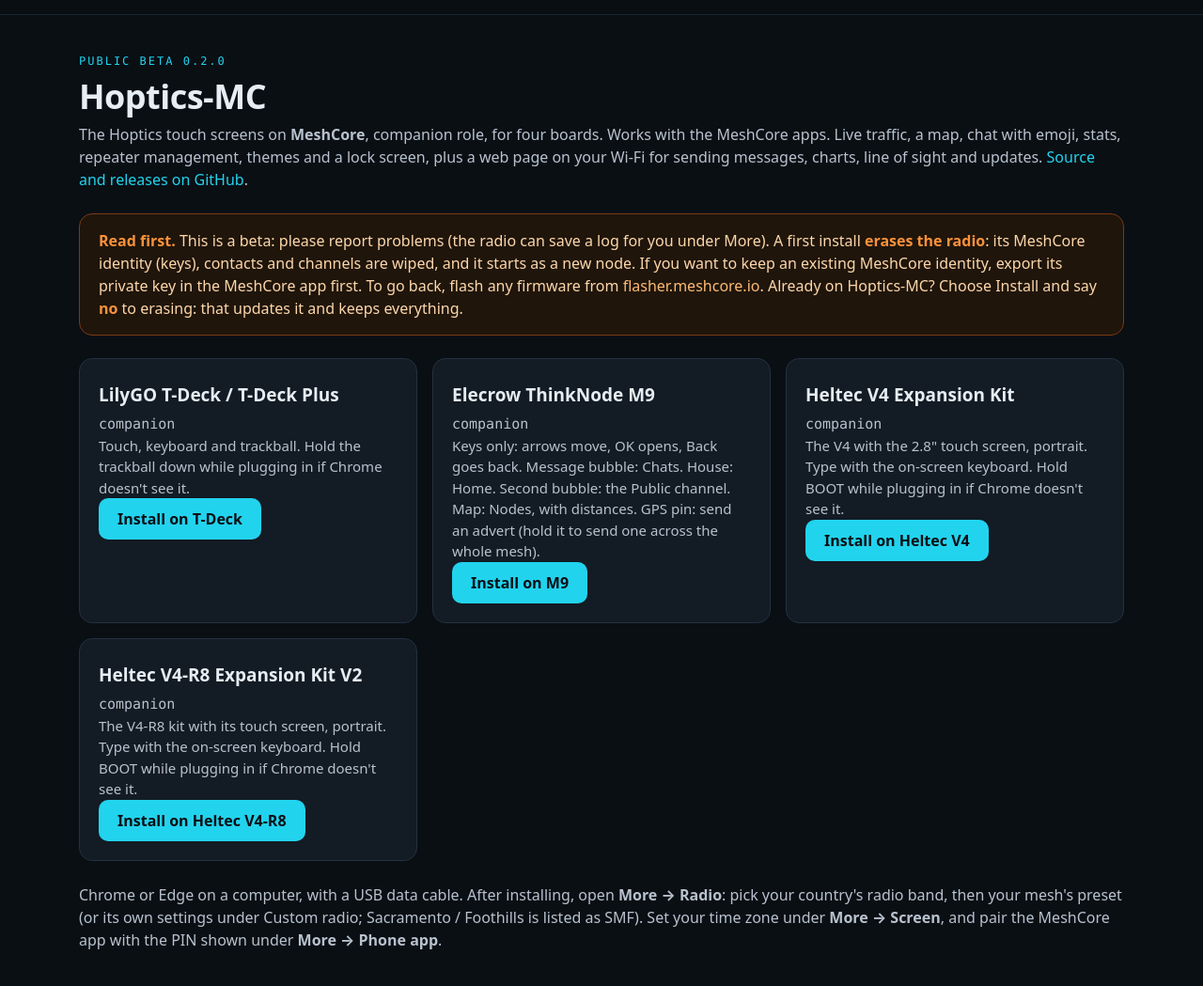
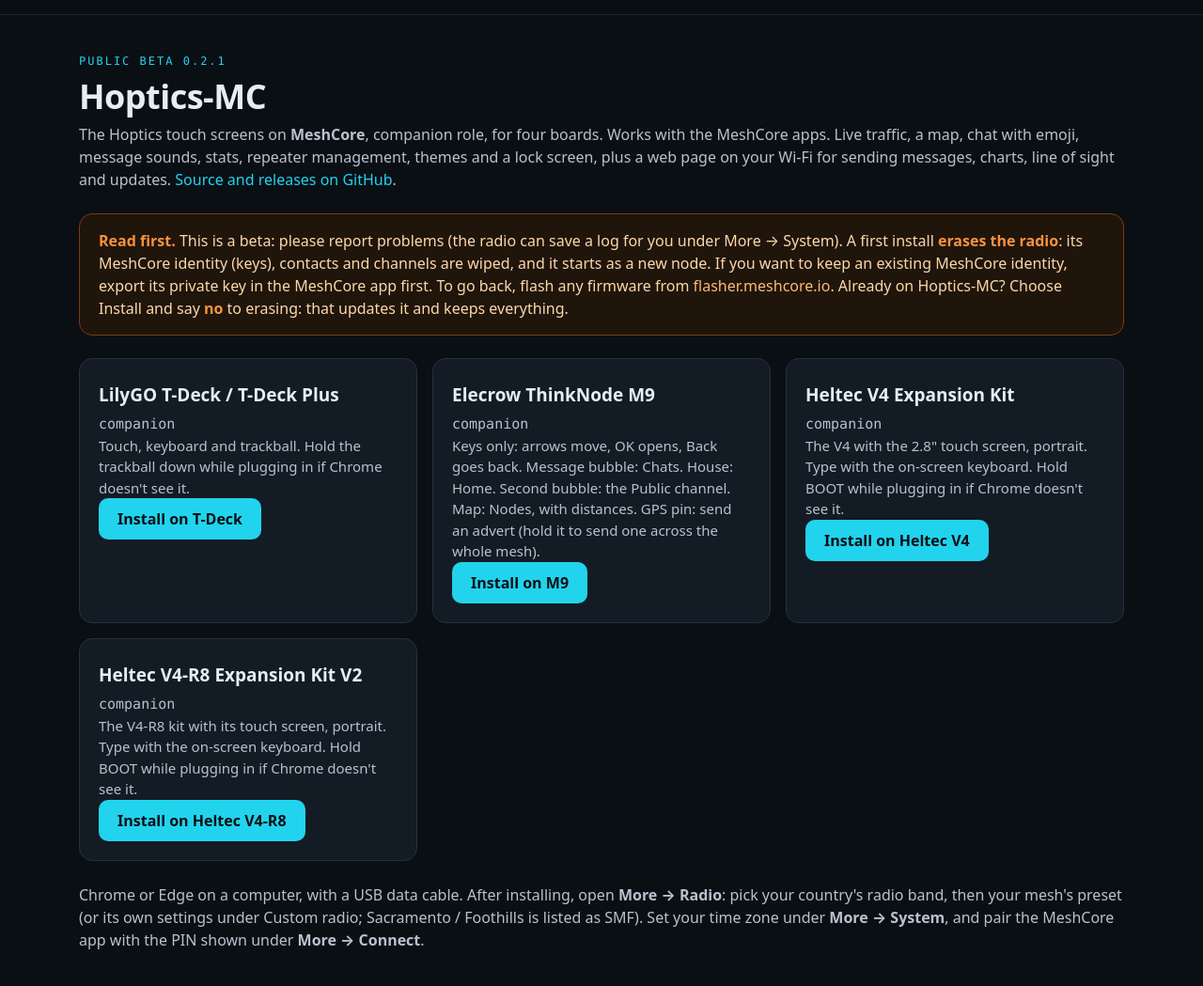
Before and after one commit to Languskhan/hoptics-mt, a plain HTML site: page site/mc-test/index.html in a window 1280 px wide. Shown: the part 53-1102 px from the top of the page at 94% size. Drawn offline with Linux system fonts and the light colour scheme.

Commit message:
MeshCore beta page: 0.2.1-beta (message sounds, settings in six categories)
Co-Authored-By: Claude Opus 5.5 <noreply@anthropic.com>
Claude-Session: https://claude.ai/code/session_01EbiWZKnguLt1cY9RP43PVa

```diff
--- a/site/mc-test/index.html
+++ b/site/mc-test/index.html
@@ -18,12 +18,12 @@
 <body>
 <header class="site"><div class="wrap"><nav aria-label="Main"><a class="brand" href="../"><img src="../img/logo.svg" width="32" height="32" alt="">HOPTICS</a></nav></div></header>
 <main class="wrap" style="padding-top:40px;padding-bottom:60px">
-<p class="eyebrow mono">PUBLIC BETA 0.2.0</p>
+<p class="eyebrow mono">PUBLIC BETA 0.2.1</p>
 <h1 style="font-size:36px">Hoptics-MC</h1>
 <p class="sub">The Hoptics touch screens on <b>MeshCore</b>, companion role, for four boards. Works with the MeshCore apps.
-Live traffic, a map, chat with emoji, stats, repeater management, themes and a lock screen, plus a web page on your Wi-Fi
+Live traffic, a map, chat with emoji, message sounds, stats, repeater management, themes and a lock screen, plus a web page on your Wi-Fi
 for sending messages, charts, line of sight and updates. <a href="https://github.com/Languskhan/hoptics-mc">Source and releases on GitHub</a>.</p>
-<div class="warnbox"><b>Read first.</b> This is a beta: please report problems (the radio can save a log for you under More). A first install <b>erases the radio</b>: its MeshCore
+<div class="warnbox"><b>Read first.</b> This is a beta: please report problems (the radio can save a log for you under More → System). A first install <b>erases the radio</b>: its MeshCore
 identity (keys), contacts and channels are wiped, and it starts as a new node. If you want to keep an existing MeshCore
 identity, export its private key in the MeshCore app first. To go back, flash any firmware from
 <a href="https://flasher.meshcore.io" style="color:#fdba74">flasher.meshcore.io</a>. Already on Hoptics-MC? Choose Install
@@ -56,7 +56,7 @@ and say <b>no</b> to erasing: that updates it and keeps everything.</div>
 </div>
 <p class="sub" style="margin-top:24px">Chrome or Edge on a computer, with a USB data cable. After installing, open <b>More → Radio</b>: pick your country's radio band, then
 your mesh's preset (or its own settings under Custom radio; Sacramento / Foothills is listed as SMF). Set your time zone under
-<b>More → Screen</b>, and pair the MeshCore app with the PIN shown under <b>More → Phone app</b>.</p>
+<b>More → System</b>, and pair the MeshCore app with the PIN shown under <b>More → Connect</b>.</p>
 </main>
 </body>
 </html>
```
Also changed, not shown: site/mc-test/m9/manifest.json, site/mc-test/tdeck/manifest.json, site/mc-test/v4/manifest.json, site/mc-test/v4r8/manifest.json, 8 other files.
